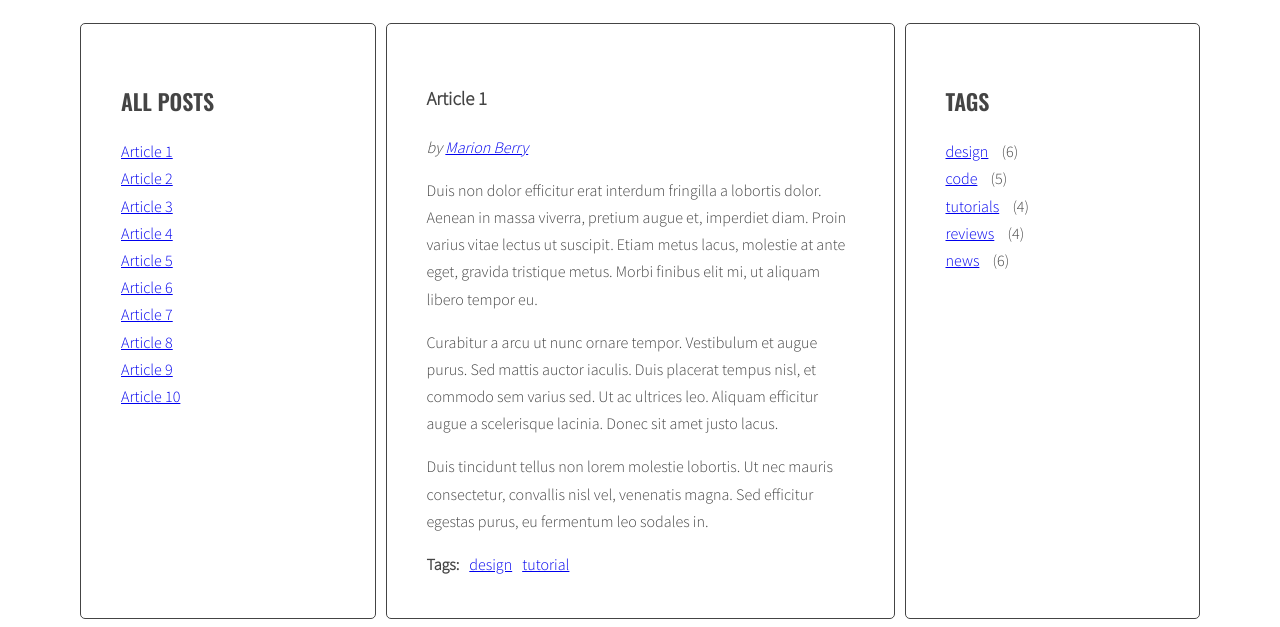
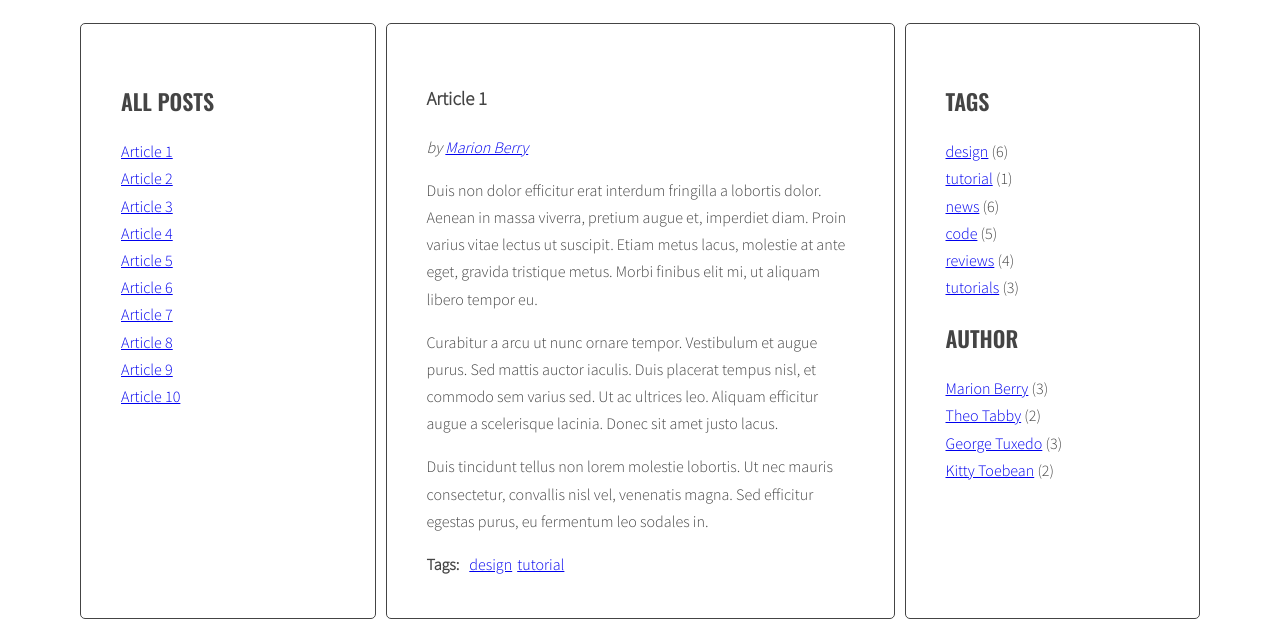
Before and after one commit to pantera272/javascript-blog, a website: page index.html in a window 1280 px wide. Shown: the part 220-847 px from the top of the page. Drawn offline with nearby package versions, Linux system fonts and the light colour scheme.

Commit message:
Add list tags and authors

```diff
--- a/index.html
+++ b/index.html
@@ -190,13 +190,10 @@
       <aside class="sidebar">
         <h2 class="section-title">Tags</h2>
         <ul class="list tags">
-          <li><a href="#">design</a> <span>(6)</span></li>
-          <li><a href="#">code</a> <span>(5)</span></li>
-          <li><a href="#">tutorials</a> <span>(4)</span></li>
-          <li><a href="#">reviews</a> <span>(4)</span></li>
-          <li><a href="#">news</a> <span>(6)</span></li>
         </ul>
-
+        <h2 class="section-title">Author</h2>
+        <ul class="list tags section-author">
+        </ul>
       </aside>
     </main>
   </div>
--- a/js/script.js
+++ b/js/script.js
@@ -5,7 +5,7 @@ document.getElementById('test-button').addEventListener('click', function(){
   console.log('links:', links);
 });
 */
-/* generate title links */
+/*function generate title links */
 function generateTitleLinks(customSelector = ''){
 
   /*clear links*/
@@ -62,10 +62,48 @@ const titleClickHandler = function(event){
   articleSelector.classList.add('active');
 };
 
+//function find min and max values of tags
+function calculateTagsParams(tags){
+  let min = 0;
+  let max = 0;
+  for(let tag in tags){
+    /*find max value*/
+    if(tags[tag] > max){
+      max = tags[tag];
+    }
+    /*find min value*/
+    if(min == 0){
+      min = tags[tag];
+    } else if(tags[tag] < min){
+      min = tags[tag];
+    }
+  }
 
-//generate tags function
-function generateTags()
-{
+  const tagParams = {'min': min, 'max' : max};
+  return tagParams;
+}
+
+//function generate size tag
+function calculateTagClass(count, params){
+  const optCloudClassCount = 5;
+
+  const min = params.min;
+  const max = params.max;
+  const range = max - min;
+  let percentage = count - min;
+  percentage = percentage/range;
+  const size = Math.floor(percentage*(optCloudClassCount - 1) +1);
+  return size;
+}
+
+
+//function generate tags
+function generateTags(){
+  const optTagListerSelector = '.tags.list';
+  const optCloudClassPrefix = 'tag-size-';
+
+  /* create a new variable allTags with an empty object */
+  let allTags = {};
   /* find all articles */
   const articles = document.querySelectorAll('article');
 
@@ -79,10 +117,33 @@ function generateTags()
 
     /* write article tag */
     for(let tag of tagArray){
-      let tagDisplay = '<li><a href="#tag-'+tag+'">'+tag+'</a></li>';
+      let tagDisplay = '<li><a href="#tag-' + tag + '"> ' + tag + ' </a></li>';
       document.querySelector('#' + articleId + ' > .post-tags .list').innerHTML += tagDisplay;
+
+      if(!allTags[tag]){
+        allTags[tag] = 1;
+      } else {
+        allTags[tag]++;
+      }
     }
   }
+
+  const tagList = document.querySelector(optTagListerSelector);
+
+  const tagsParams = calculateTagsParams(allTags);
+
+  /* [NEW] create variable for all links HTML code */
+  let allTagsHTML = '';
+
+  /* [NEW] START LOOP: for each tag in allTags: */
+  for(let tag in allTags){
+    let tagSize = calculateTagClass(allTags[tag], tagsParams);
+    allTagsHTML += '<li><a class="'+ optCloudClassPrefix + tagSize +'" href="#tag-' + tag + '">' + tag +'</a> (' + allTags[tag] + ')</li>';
+  }
+  /* [NEW] END LOOP: for each tag in allTags: */
+
+  /*[NEW] add HTML from allTagsHTML to tagList */
+  tagList.innerHTML = allTagsHTML;
 }
 
 function tagClickHandler(event){
@@ -165,10 +226,48 @@ function authorClickHandler(event){
   console.log(author);
 }
 
+/* generate author list*/
+function generateAuthorList()
+{
+  /*generate author list*/
+  const articles = document.querySelectorAll('article');
+  let authorList = [];
+
+  for(let article of articles){
+    const author = article.getAttribute('data-author');
+
+    if(authorList == ''){
+      authorList.push(author);
+    } else {
+      let authorIs = authorList.indexOf(author);
+
+      if(authorIs == -1){
+        authorList.push(author);
+      }
+    }
+  }
+
+  /*generate author html link*/
+  const authorPlace = document.querySelector('.section-author');
+
+  for(let author of authorList){
+    let articleNumber = 0;
+    for(let article of articles){
+      const authorNumber = article.getAttribute('data-author');
+      if(author == authorNumber){
+        articleNumber++;
+      }
+    }
+    const authorHref = author.replace(' ','&');
+    authorPlace.innerHTML+= '<li><a href="#author-' + authorHref + '">' + author + '</a> (' + articleNumber + ')</li>';
+  }
+}
+
 
 //start function on page load
 generateTitleLinks();
 generateTags();
 addClickListenersToTags();
 generateAuthor();
+generateAuthorList();
 addClickListenersToAuthor();
--- a/sass/style.scss
+++ b/sass/style.scss
@@ -118,7 +118,6 @@ body {
     margin: 0 10px 0 0;
   }
 }
-
-a {
-  margin-right: 10px;
+.list-horizontal li{
+  margin-right: 5px;
 }
```
Also changed, not shown: css/style.css, 1 other file.
